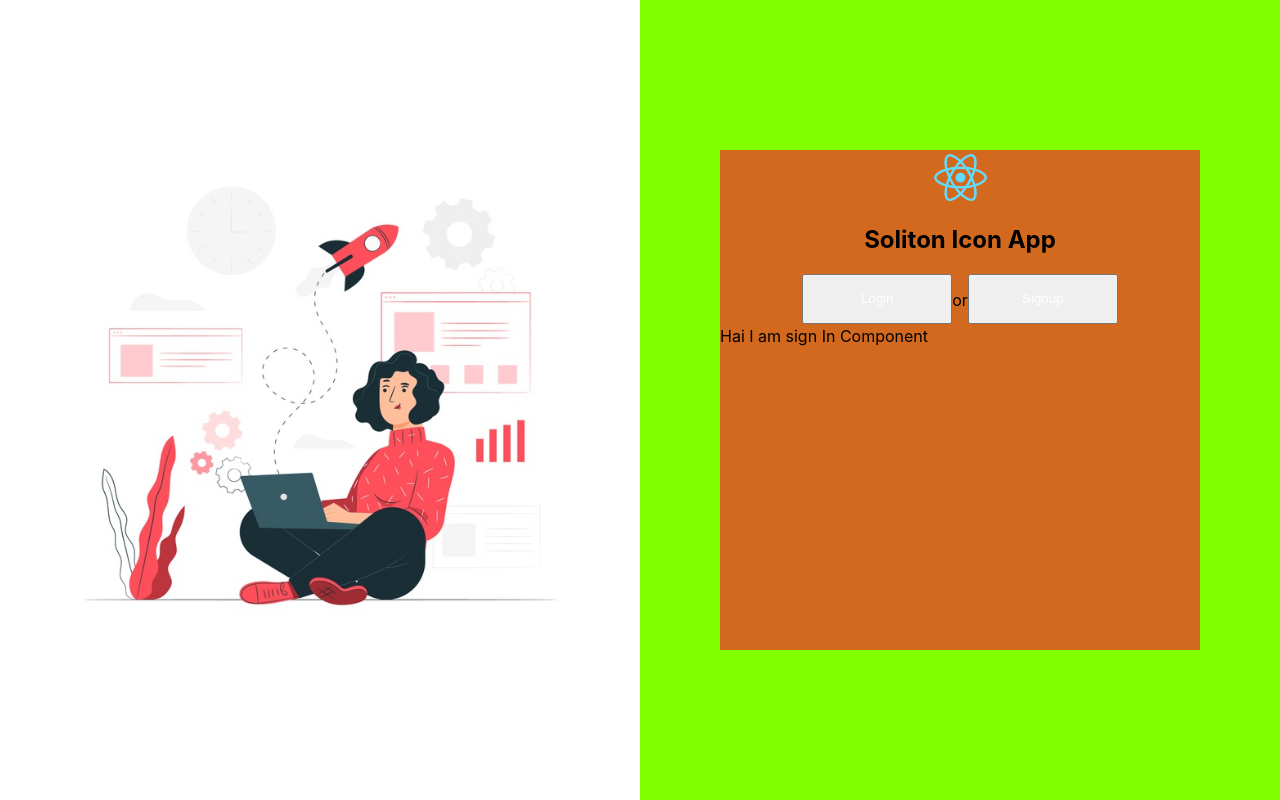
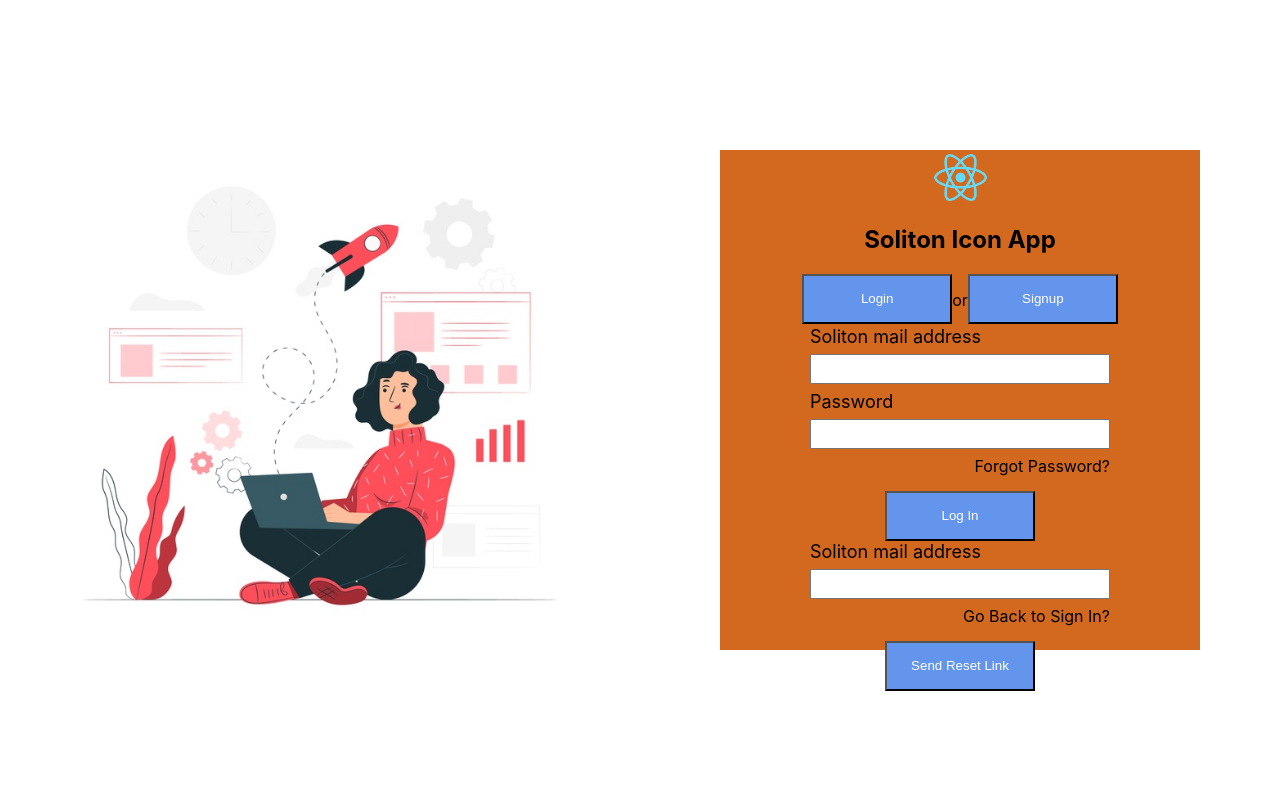
Before and after one commit to sk2111/icon-app, a React (Create React App) app: page /signin in a window 1280 px wide. Built offline with nearby package versions, Linux system fonts and the light colour scheme.

Commit message:
Add : sign In Component html part
Signed-off-by: Sathishkumar Thangavel <sathisht1996@gmail.com>

```diff
--- a/src/components/custom-button/custom-button.module.css
+++ b/src/components/custom-button/custom-button.module.css
@@ -2,5 +2,6 @@
   width: 150px;
   height: 50px;
   color: white;
+  background-color: cornflowerblue;
   cursor: pointer;
 }
--- a/src/components/form-input/form-input.component.jsx
+++ b/src/components/form-input/form-input.component.jsx
@@ -1,13 +1,13 @@
 import React from 'react';
 import styles from './form-input.module.css';
 
-const FormInput = ({handleInputChange,label,...otherProps})=>{
-    return(
+const FormInput = ({ handleInputChange, label, ...otherProps }) => {
+    return (
         <div>
-            <input className={styles.formInput} {...otherProps} onChange={handleInputChange}/>
             {
-                label?<label className={styles.formLabel}>{label}</label>:null
+                label ? <label className={styles.formLabel}>{label}</label> : null
             }
+            <input className={styles.formInput} {...otherProps} onChange={handleInputChange} />
         </div>
     );
 }
--- a/src/components/form-input/form-input.module.css
+++ b/src/components/form-input/form-input.module.css
@@ -1,6 +1,10 @@
-.formInput{
-    height:30px;
+.formInput {
+  height: 30px;
+  width: 300px;
+  margin-top: 7px;
+  margin-bottom: 7px;
 }
-.formLabel{
-    font-size:18px;
+.formLabel {
+  font-size: 18px;
+  display: block;
 }
--- a/src/components/sign-in/sign-in.component.jsx
+++ b/src/components/sign-in/sign-in.component.jsx
@@ -1,8 +1,31 @@
+//libs
 import React from "react";
+//css
 import styles from "./sign-in.module.css";
+//components
+import FormInput from '../../components/form-input/form-input.component';
+import CustomButton from '../../components/custom-button/custom-button.component';
 
 const SignIn = () => {
-    return <div className={styles}>Hai I am sign In Component</div>;
+    return (
+        <div className={styles.signInContainer}>
+            <form>
+                <FormInput label="Soliton mail address" type="email" required />
+                <FormInput label="Password" type="password" required />
+                <div className={`${styles.actionLabel} flex-jus-end m-pointer`}>Forgot Password?</div>
+                <div className={`${styles.buttonCon} perfect-cen`}>
+                    <CustomButton label="Log In" type="submit"></CustomButton>
+                </div>
+            </form>
+            <form>
+                <FormInput label="Soliton mail address" type="email" required />
+                <div className={`${styles.actionLabel} flex-jus-end m-pointer`}>Go Back to Sign In?</div>
+                <div className={`${styles.buttonCon} perfect-cen`}>
+                    <CustomButton label="Send Reset Link"></CustomButton>
+                </div>
+            </form>
+        </div>
+    );
 };
 
 export default SignIn;
--- a/src/components/sign-in/sign-in.module.css
+++ b/src/components/sign-in/sign-in.module.css
@@ -0,0 +1,12 @@
+.signInContainer {
+  display: flex;
+  flex-direction: column;
+  align-items: center;
+}
+.actionLabel {
+  width: 300px;
+}
+.buttonCon {
+  margin-top: 15px;
+  width: 300px;
+}
--- a/src/index.css
+++ b/src/index.css
@@ -21,6 +21,10 @@ code {
   display: flex;
   flex-direction: row;
 }
+.flex-jus-end {
+  display: flex;
+  justify-content: flex-end;
+}
 .flex-col {
   display: flex;
   flex-direction: column;
@@ -36,3 +40,6 @@ code {
   align-items: center;
   justify-content: center;
 }
+.m-pointer {
+  cursor: pointer;
+}
--- a/src/pages/sign-in-and-sign-up/sign-in-and-sign-up.module.css
+++ b/src/pages/sign-in-and-sign-up/sign-in-and-sign-up.module.css
@@ -1,12 +1,10 @@
 .pageContainer {
   height: 100vh;
   width: 100vw;
-  background-color: chartreuse;
 }
 .leftContainer {
   width: 50vw;
   height: 100vh;
-  background-color: white;
 }
 .illustration {
   width: 80%;
```
